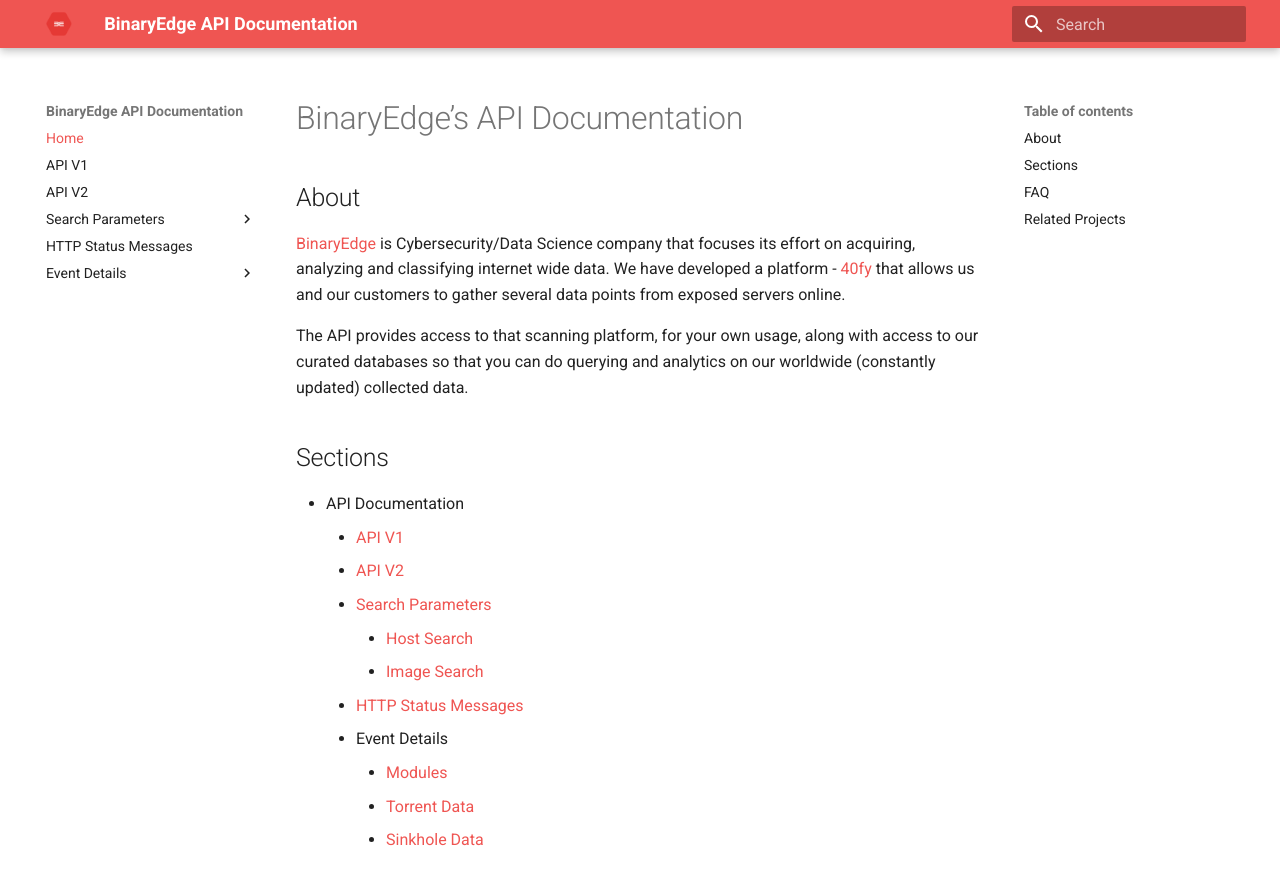
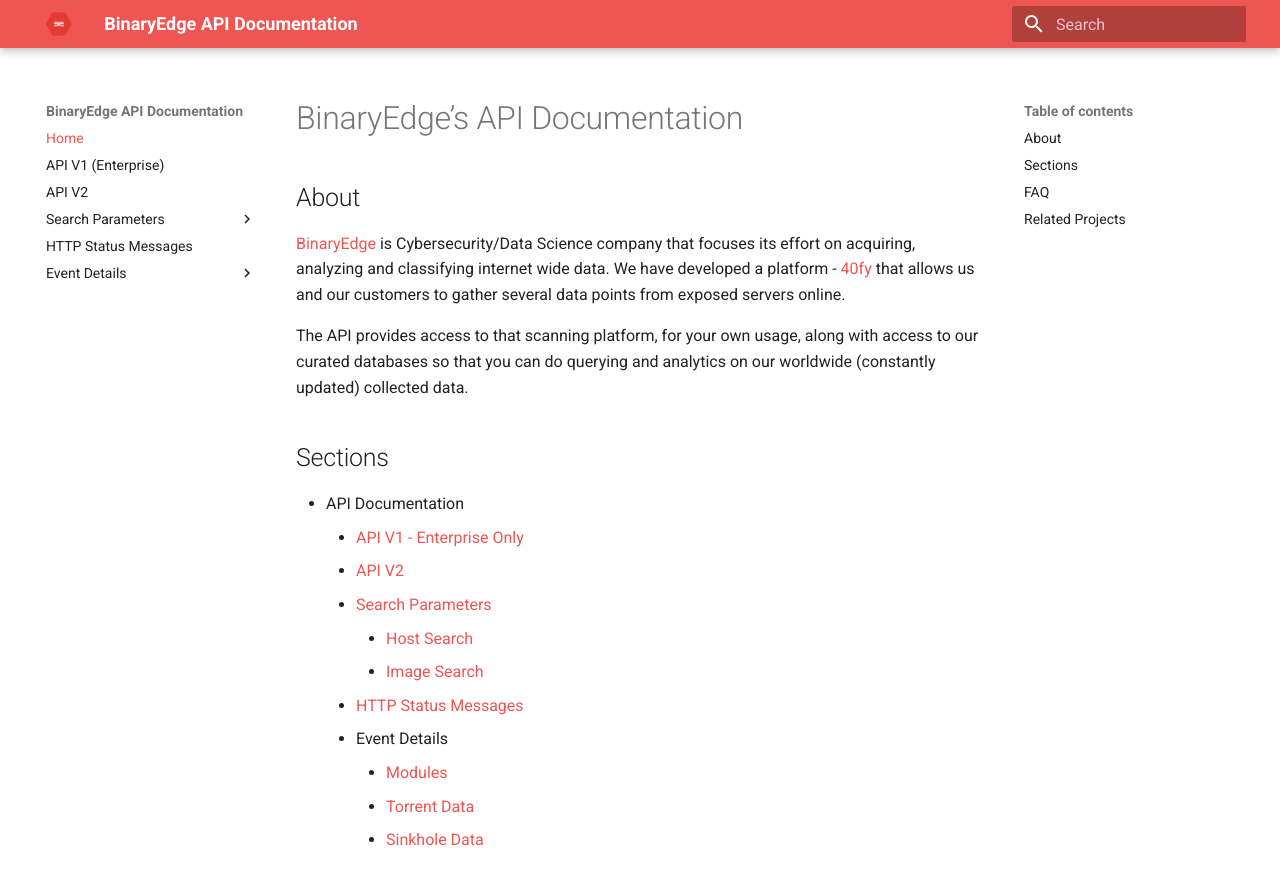
Before and after one commit to igama/docs.binaryedge.io, an MkDocs documentation site: the page built from docs/index.md, in a window 1280 px wide and 900 px high. Shown: the top 885 px of the window. Built offline with MkDocs 1.6.1 and Material for MkDocs 9.7.7, drawn with Linux system fonts in a browser that asks for light colours.

Commit message:
Explicit use of Enterprise Accounts for V1

```diff
--- a/docs/index.md
+++ b/docs/index.md
@@ -11,7 +11,7 @@ The API provides access to that scanning platform, for your own usage, along wit
 ## Sections
 
 - API Documentation
-    - [API V1](api-v1.md "api-v1")
+    - [API V1 - Enterprise Only](api-v1.md "api-v1")
     - [API V2](api-v2.md "api-v2")
     - [Search Parameters](search.md "search")
         - [Host Search](search.md "search")
--- a/mkdocs.yml
+++ b/mkdocs.yml
@@ -5,7 +5,7 @@ copyright: 'Copyright &copy; 2018 BinaryEdge'
 # Nav bar
 nav:
     - Home: index.md
-    - API V1: api-v1.md
+    - API V1 (Enterprise): api-v1.md
     - API V2: api-v2.md
     - Search Parameters:
       - Host Search: search.md
```
Also changed, not shown: docs/api-v1.md (+6 -3 lines).
